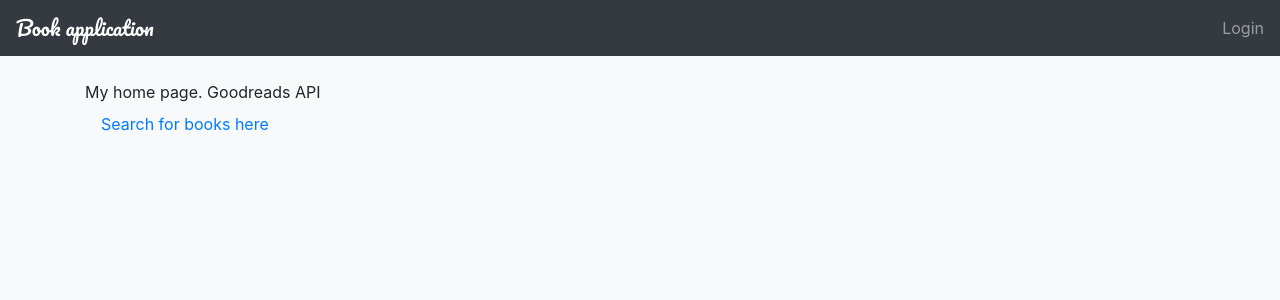
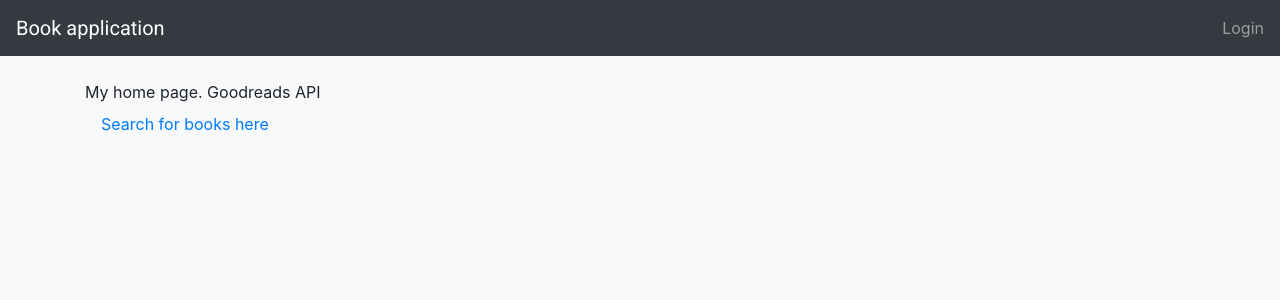
Before and after one commit to Casper889/CS50-project1, a Flask app: page / in a window 1280 px wide. Shown: the top 300 px of the page. Run offline with Flask 2, Linux system fonts and the light colour scheme; some libraries are stand-ins or nearby versions.

Commit message:
changed font

```diff
--- a/static/style.css
+++ b/static/style.css
@@ -3,7 +3,7 @@
 }
 
 a.navbar-brand {
-    font-family: 'Pacifico', cursive;
+    font-family: 'Roboto', sans-serif;
 }
 
 p {
--- a/templates/base.html
+++ b/templates/base.html
@@ -5,11 +5,11 @@
         <meta name="viewport" content="width=device-width, initial-scale=1, shrink-to-fit=no">
 
         <link rel="icon" href="{{ url_for('static', filename = 'logo.png') }}">
-        <link href="https://fonts.googleapis.com/css?family=Pacifico" rel="stylesheet">
+        <link href="https://fonts.googleapis.com/css?family=Roboto" rel="stylesheet">
         <link rel="stylesheet" href="https://stackpath.bootstrapcdn.com/bootstrap/4.1.3/css/bootstrap.min.css" integrity="sha384-MCw98/SFnGE8fJT3GXwEOngsV7Zt27NXFoaoApmYm81iuXoPkFOJwJ8ERdknLPMO" crossorigin="anonymous">
         <link rel="stylesheet" type="text/css" href="{{ url_for('static', filename = 'style.css') }}">
 
-        <title>Book Application with Goodreads integration</title>
+        <title>Book Application</title>
 
 
     </head>
```
